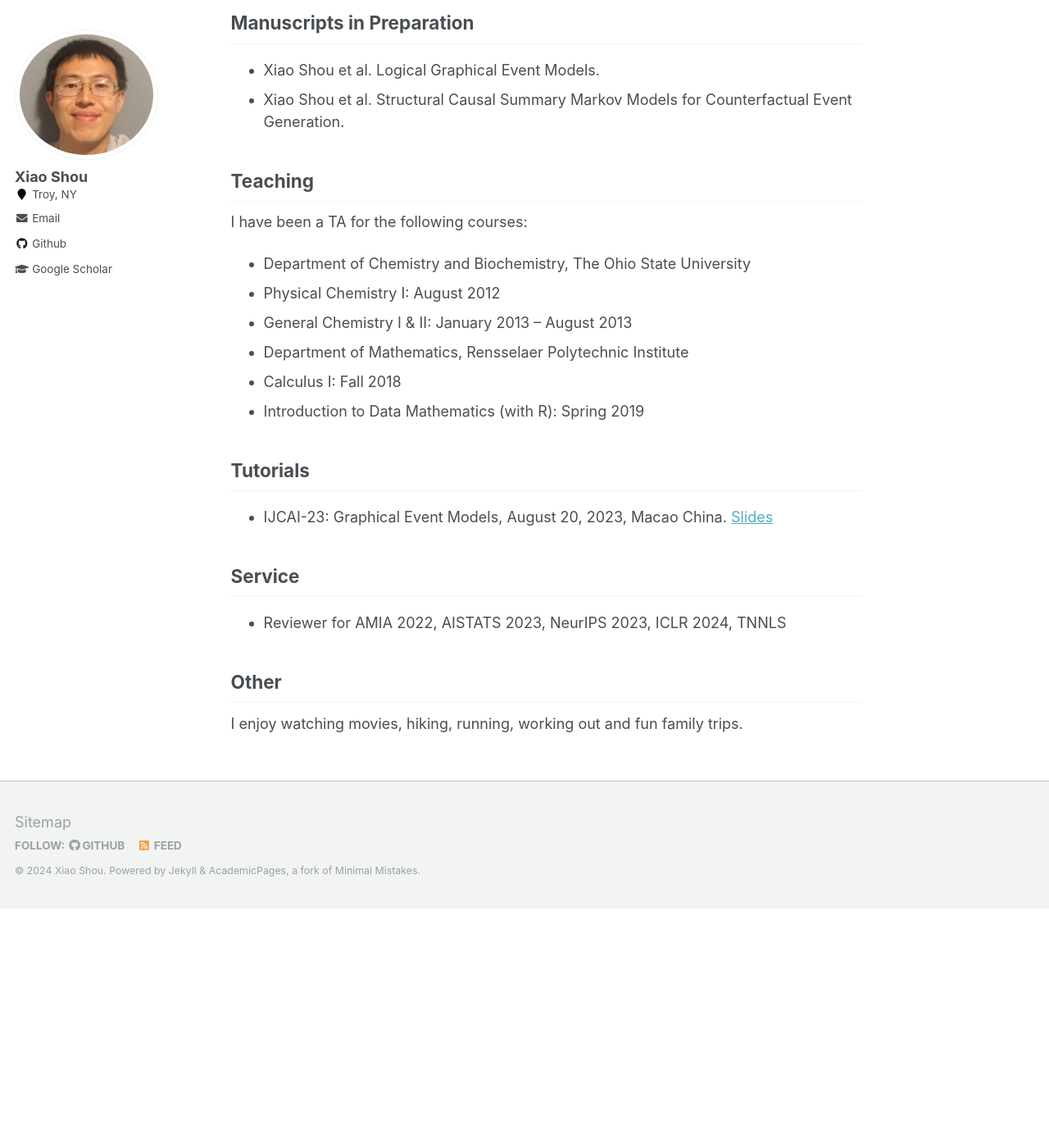
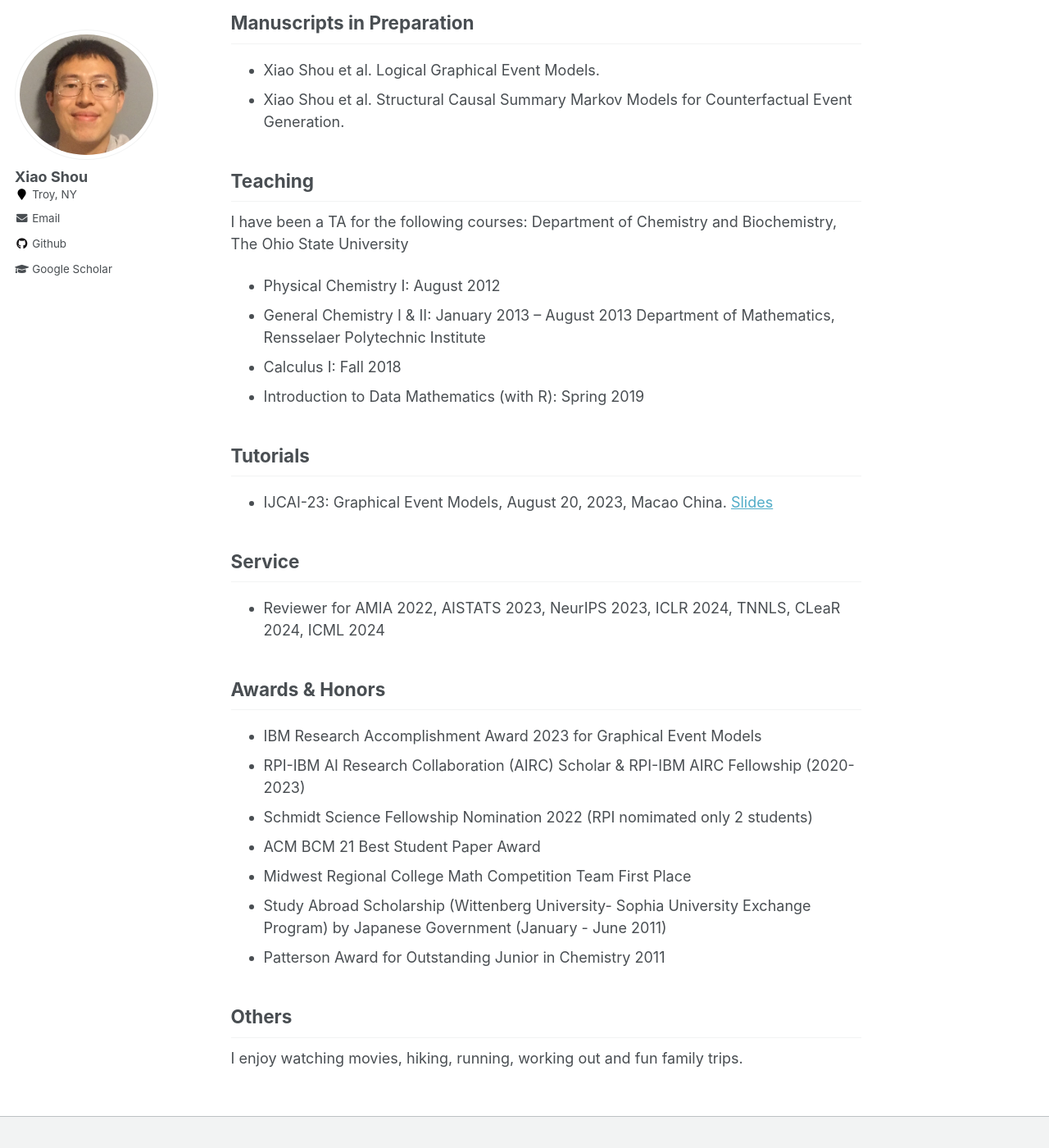
Before and after one commit to shou-xiao/shou-xiao1.github.io, a Jekyll site: the page built from _pages/about.md, in a window 1280 px wide and 1400 px high, scrolled down 2279 px. Shown: the whole window at 82% size. Built offline with Jekyll 4.4.1, drawn with Linux system fonts in a browser that asks for light colours; before the commit the page ends 3387 px from its top, so only the background shows below that.

Commit message:
Update about.md

```diff
--- a/_pages/about.md
+++ b/_pages/about.md
@@ -62,10 +62,10 @@ Manuscripts in Preparation
 Teaching
 ------
 I have been a TA for the following courses:
-* Department of Chemistry and Biochemistry, The Ohio State University
+Department of Chemistry and Biochemistry, The Ohio State University
 * Physical Chemistry I: August 2012
 * General Chemistry I & II: January 2013 – August 2013
-* Department of Mathematics, Rensselaer Polytechnic Institute
+Department of Mathematics, Rensselaer Polytechnic Institute
 * Calculus I: Fall 2018
 * Introduction to Data Mathematics (with R): Spring 2019
 
@@ -75,10 +75,19 @@ Tutorials
 
 Service
 ------
-* Reviewer for AMIA 2022, AISTATS 2023, NeurIPS 2023, ICLR 2024, TNNLS
+* Reviewer for AMIA 2022, AISTATS 2023, NeurIPS 2023, ICLR 2024, TNNLS, CLeaR 2024, ICML 2024
 
+Awards & Honors
+------
+*	IBM Research Accomplishment Award 2023 for Graphical Event Models
+*	RPI-IBM AI Research Collaboration (AIRC) Scholar & RPI-IBM AIRC Fellowship (2020-2023)
+*	Schmidt Science Fellowship Nomination 2022 (RPI nomimated only 2 students)
+*	ACM BCM 21 Best Student Paper Award
+*	Midwest Regional College Math Competition Team First Place
+*	Study Abroad Scholarship (Wittenberg University- Sophia University Exchange Program) by Japanese Government (January - June 2011)
+*	Patterson Award for Outstanding Junior in Chemistry 2011
 
-Other
+Others
 ------
 
 I enjoy watching movies, hiking, running, working out and fun family trips.
```
